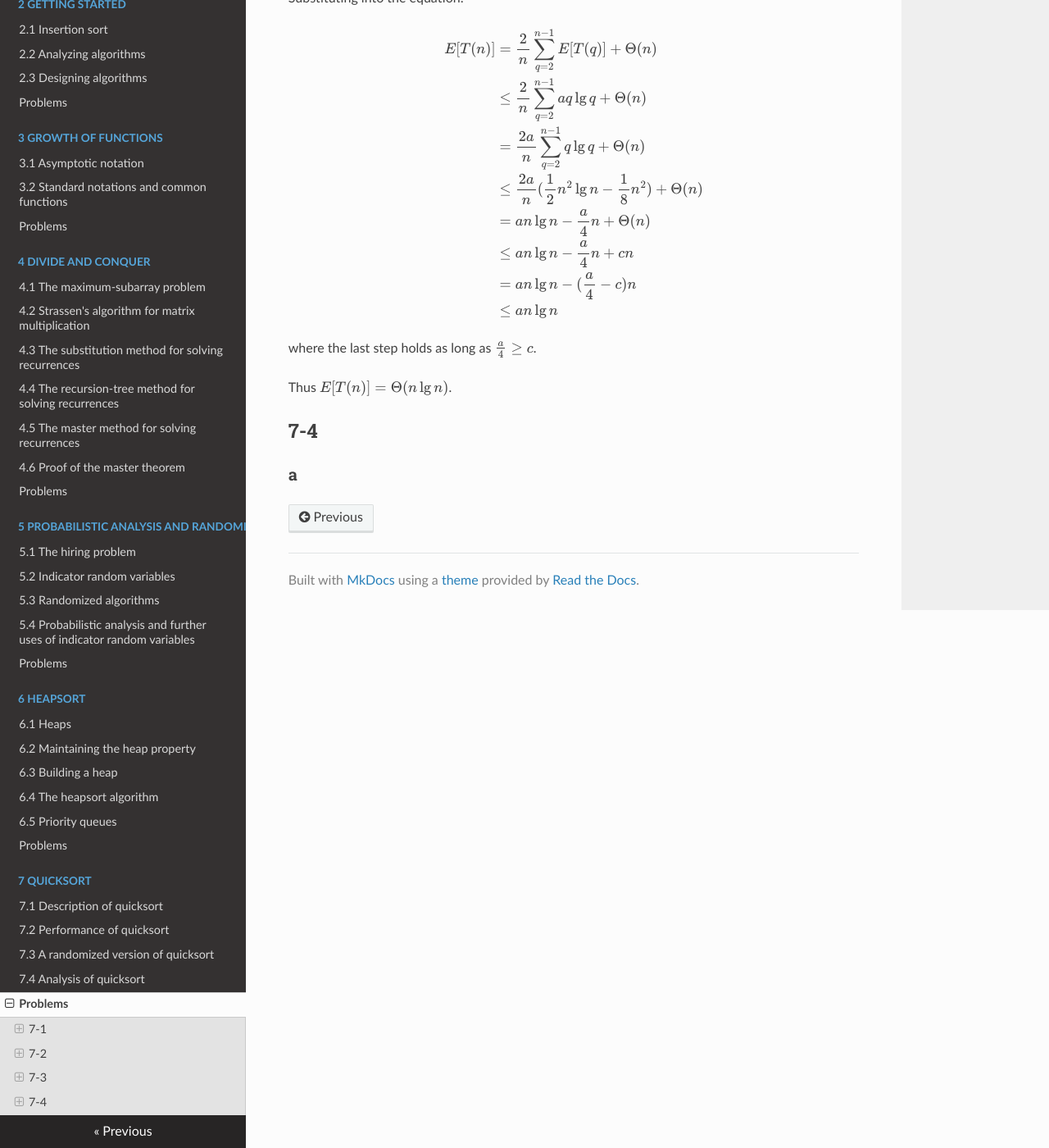
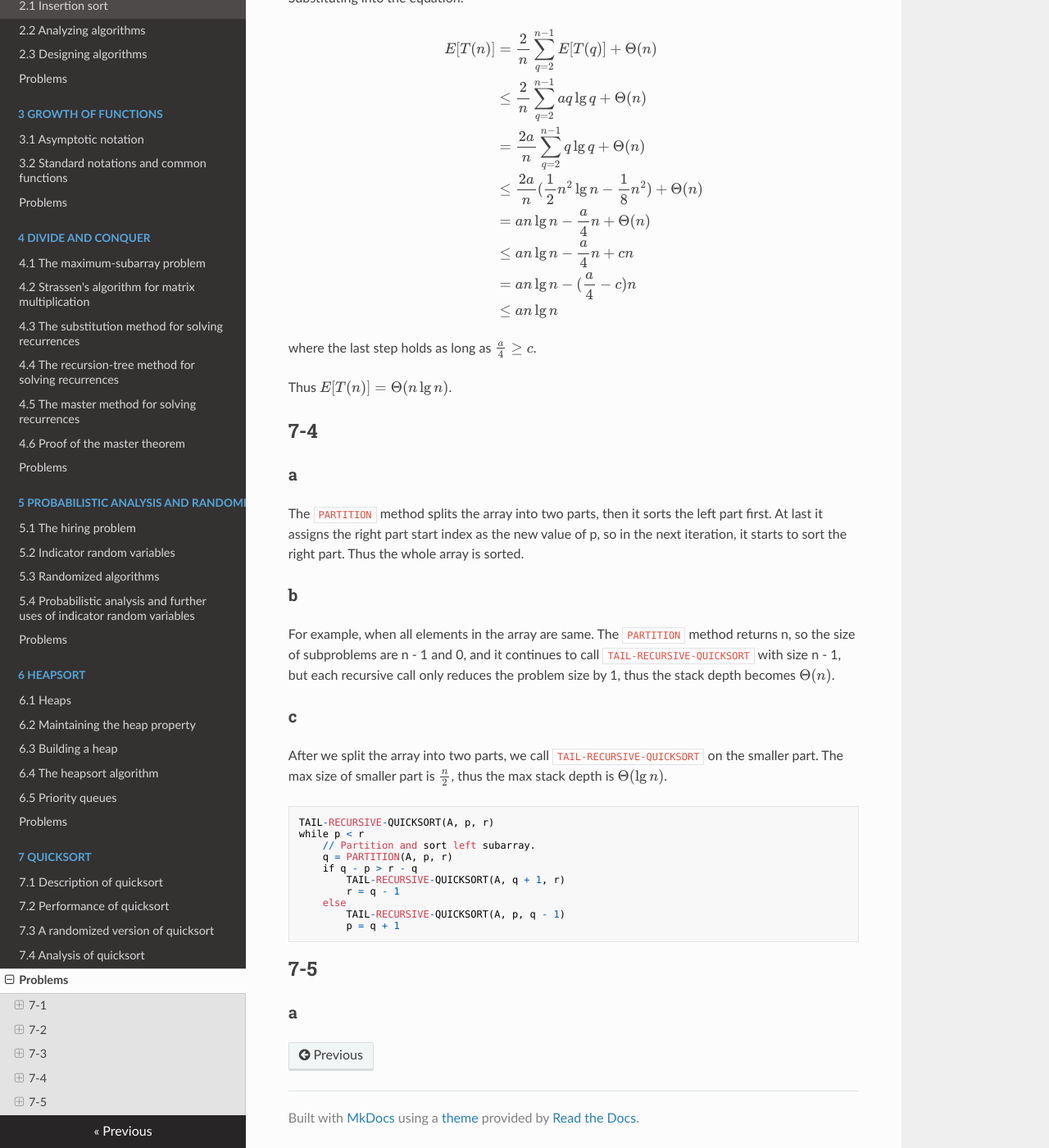
Before and after one commit to Frederick-S/Introduction-to-Algorithms-Notes, an MkDocs documentation site: the page built from docs/7-Quicksort/Problems.md, in a window 1280 px wide and 1400 px high, scrolled down 6066 px. Shown: the whole window at 82% size. Built offline with MkDocs 1.6.1, drawn with Linux system fonts in a browser that asks for light colours; nearby versions of some CDN libraries; formulas are drawn with MathJax 3; old or Windows-style settings are respelled for this version of MkDocs.

Commit message:
Add problem 7-4

````diff
--- a/docs/7-Quicksort/Problems.md
+++ b/docs/7-Quicksort/Problems.md
@@ -227,3 +227,26 @@
 
 ## 7-4
 ### a
+The `PARTITION` method splits the array into two parts, then it sorts the left part first. At last it assigns the right part start index as the new value of p, so in the next iteration, it starts to sort the right part. Thus the whole array is sorted.
+
+### b
+For example, when all elements in the array are same. The `PARTITION` method returns n, so the size of subproblems are n - 1 and 0, and it continues to call `TAIL-RECURSIVE-QUICKSORT` with size n - 1, but each recursive call only reduces the problem size by 1, thus the stack depth becomes $\Theta(n)$.
+
+### c
+After we split the array into two parts, we call `TAIL-RECURSIVE-QUICKSORT` on the smaller part. The max size of smaller part is $\frac{n}{2}$, thus the max stack depth is $\Theta(\lg{n})$.
+
+```
+TAIL-RECURSIVE-QUICKSORT(A, p, r)
+while p < r
+    // Partition and sort left subarray.
+    q = PARTITION(A, p, r)
+    if q - p > r - q
+        TAIL-RECURSIVE-QUICKSORT(A, q + 1, r)
+        r = q - 1
+    else
+        TAIL-RECURSIVE-QUICKSORT(A, p, q - 1)
+        p = q + 1
+```
+
+## 7-5
+### a
````
